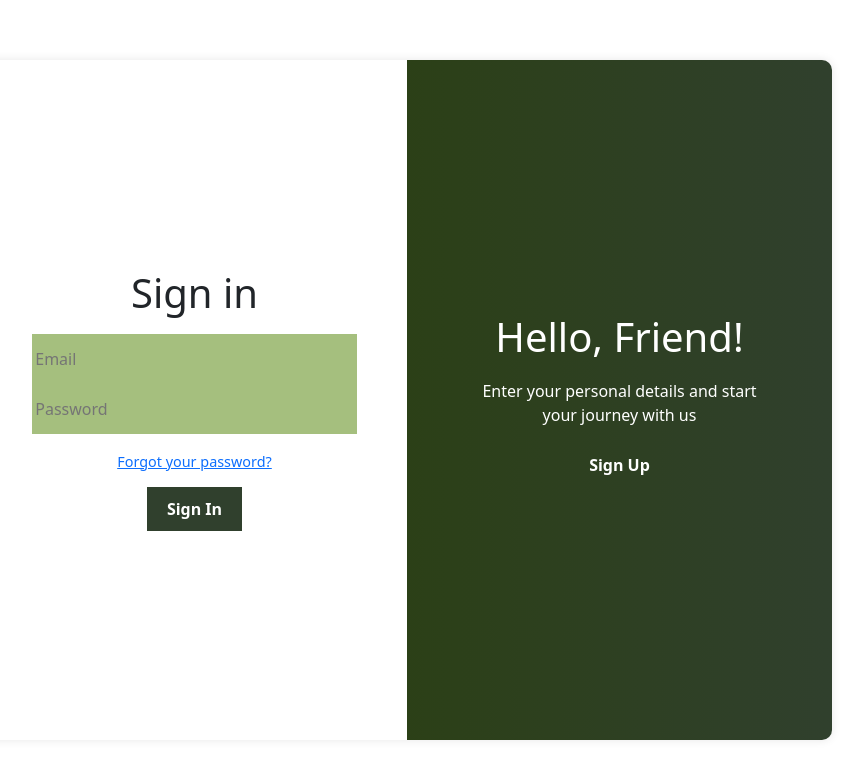
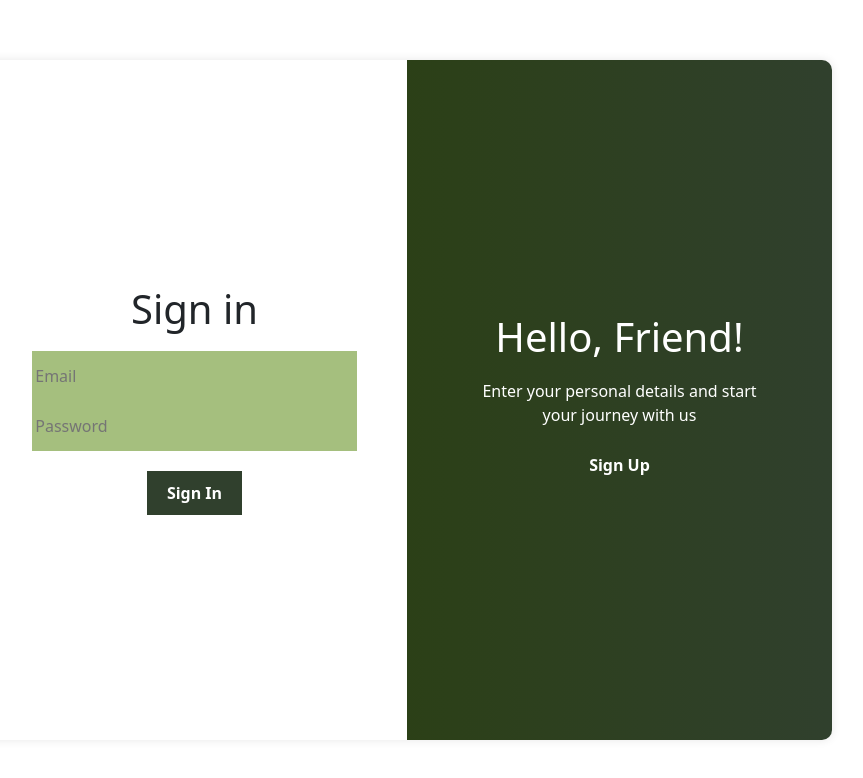
Before and after one commit to Vjcm16192003/Proyecto_Vanguardia_Grupo3, a React (Create React App) app in the folder vitalia/: page / in a window 1280 px wide. Shown: the top 778 px of the page, without its empty margins (233-1096 px from the left). Built offline with nearby package versions, Linux system fonts and the light colour scheme.

Commit message:
liitle fix

```diff
--- a/vitalia/src/Modules/Login.css
+++ b/vitalia/src/Modules/Login.css
@@ -56,6 +56,11 @@ button {
 	transition: transform 80ms ease-in;
 }
 
+#signIn{
+	margin-top: 20px;
+	padding-top: 10px;
+}
+
 button.ghost {
 	background-color: transparent;
 	border-color: #A5BF7E;
@@ -104,7 +109,7 @@ input {
 .sign-in-container {
 	left: 0;
 	width: 50%;
-	z-index: 2;
+	z-index: 4;
 }
 
 .container.right-panel-active .sign-in-container {
--- a/vitalia/src/Modules/Login.jsx
+++ b/vitalia/src/Modules/Login.jsx
@@ -62,18 +62,19 @@ function Login() {
             value={password}
             onChange={e => setPassword(e.target.value)}
           />
-          <a href="#">Forgot your password?</a>
-          <button type="button" onClick={handleSignIn}>
+          <button  id="signIn" type="button" onClick={handleSignIn}>
             Sign In
           </button>
         </form>
       </div>
+
+
       <div className="overlay-container">
         <div className="overlay">
           <div className="overlay-panel overlay-left">
             <h1>Welcome Back!</h1>
             <p>To keep connected with us please login with your personal info</p>
-            <button className="ghost" id="signIn" onClick={handleSignIn}>
+            <button id="signIn" onClick={handleSignIn}>
               Sign In
             </button>
           </div>
```
